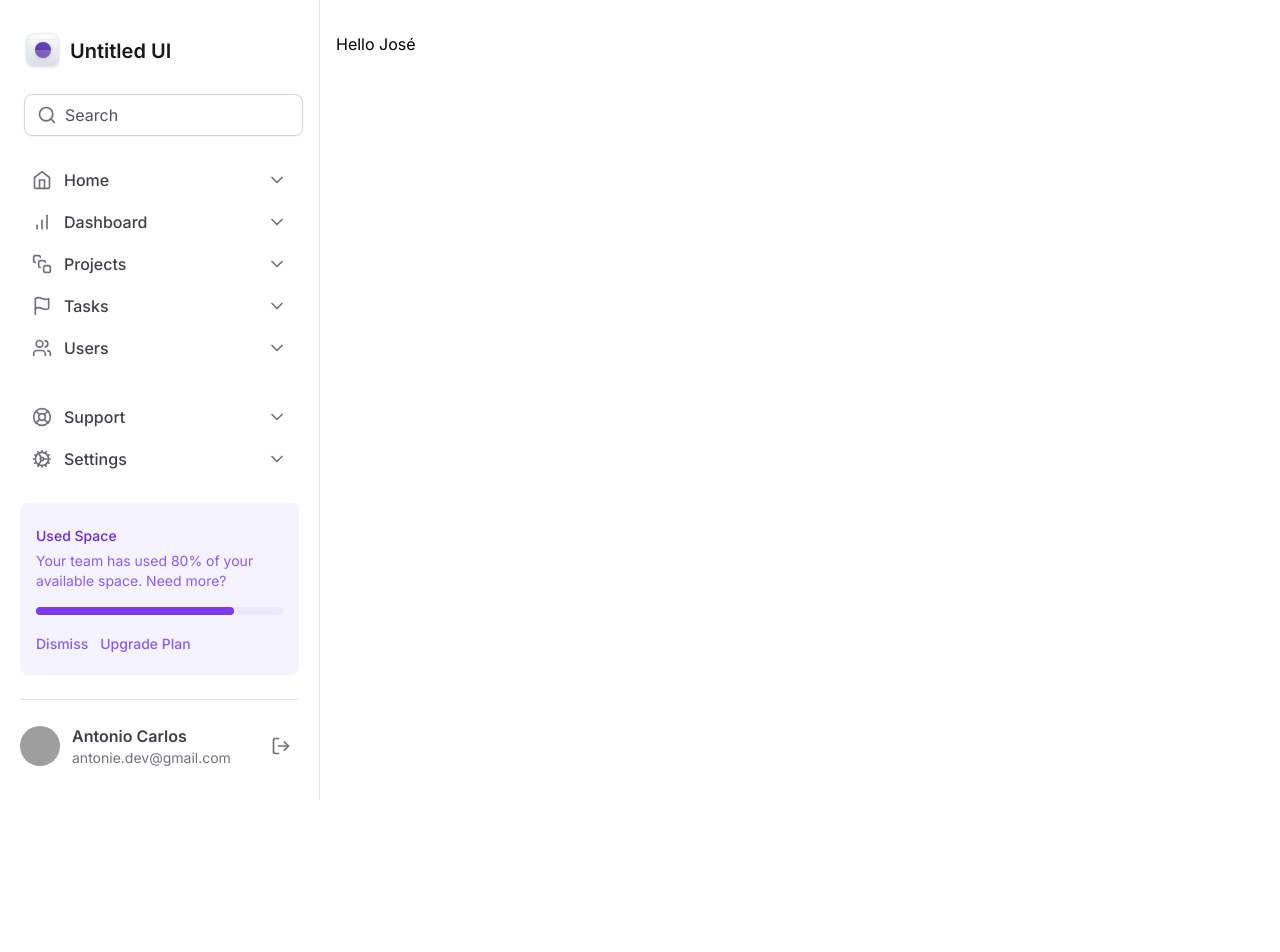
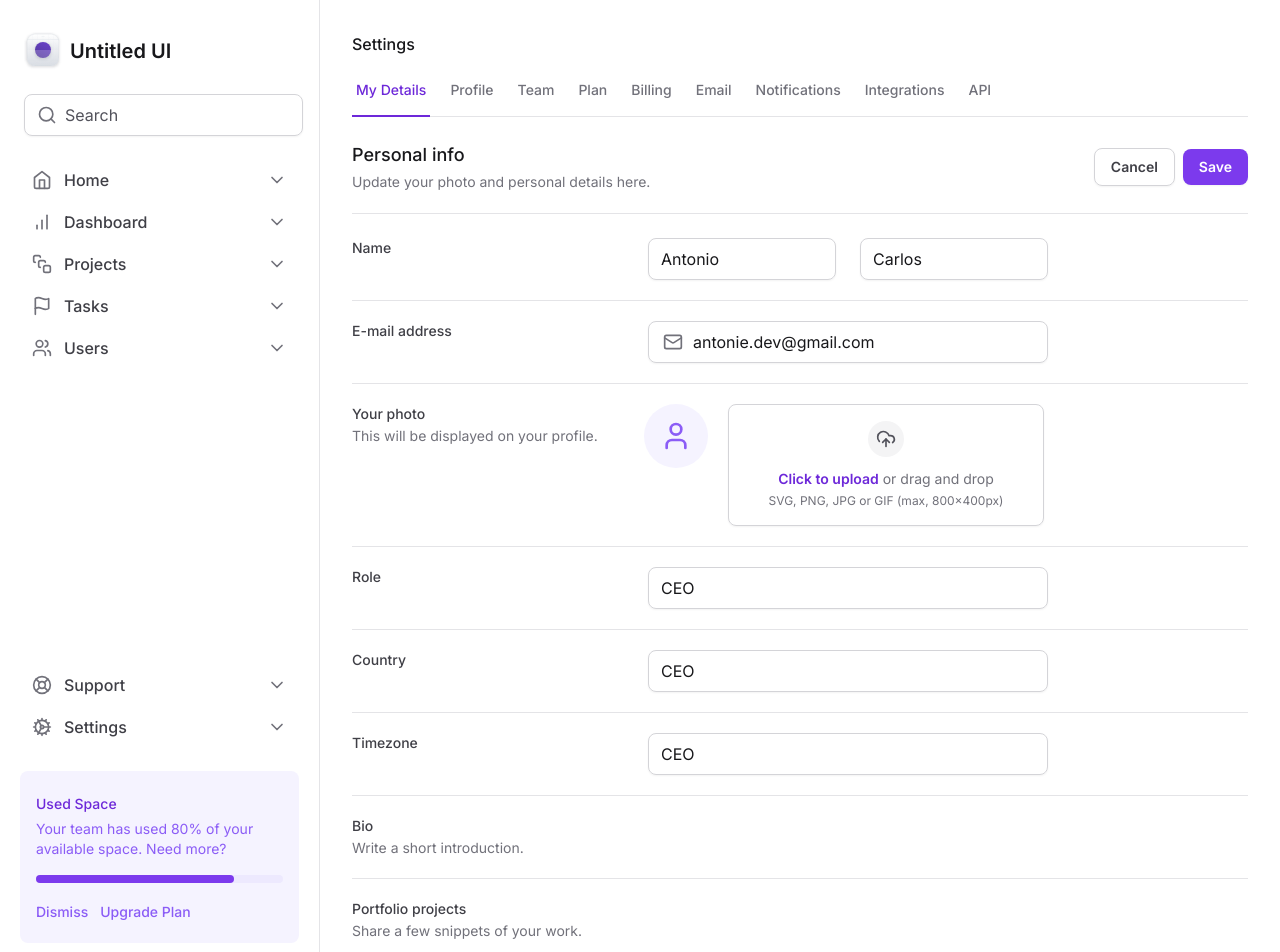
Before and after one commit to AntonioSilvaAzevedo/Tailwind-next, a Next.js app: page / in a window 1280 px wide. Shown: the top 952 px of the page. Before the commit the page ends 800 px from the top, so only its background shows below. Built offline with nearby package versions, Linux system fonts and the light colour scheme; grey boxes are pictures that could not be loaded.

Commit message:
add forms

```diff
--- a/package.json
+++ b/package.json
@@ -9,12 +9,14 @@
     "lint": "next lint"
   },
   "dependencies": {
+    "@radix-ui/react-tabs": "^1.0.4",
     "@types/node": "20.6.5",
     "@types/react": "18.2.22",
     "@types/react-dom": "18.2.7",
     "autoprefixer": "10.4.16",
     "eslint": "8.50.0",
     "eslint-config-next": "13.5.2",
+    "framer-motion": "^10.16.4",
     "lucide-react": "^0.279.0",
     "next": "13.5.2",
     "postcss": "8.4.30",
--- /dev/null
+++ b/src/app/components/SettingTabs/TabItem.tsx
@@ -0,0 +1,23 @@
+'use client'
+
+import * as Tabs from '@radix-ui/react-tabs'
+import { motion } from 'framer-motion'
+
+export interface TabItemProps {
+  value: string,
+  title: string,
+  isSelected?: boolean,
+}
+export function TabItem({value, title, isSelected = false}: TabItemProps){
+  return(
+    <Tabs.Trigger
+            value={value}
+            className='relative px-1 pb-4 text-sm font-medium text-zinc-500 hover:text-violet-700 data-[state=active]:text-violet-700'>
+            <span>{title}</span>
+
+            {isSelected && (
+            <motion.div layoutId='activeTab' className='absolute -bottom-px left-0 right-0 h-0.5 bg-violet-700'/>
+            )}
+          </Tabs.Trigger>
+  )
+}
--- /dev/null
+++ b/src/app/components/SettingTabs/index.tsx
@@ -0,0 +1,26 @@
+'use client'
+
+import * as Tabs from '@radix-ui/react-tabs'
+import { useState } from 'react'
+import { TabItem } from './TabItem'
+
+export default function SettingsTabs() {
+  const [currentTab, setCurrentTab] = useState('tab1')
+  return (
+
+      <Tabs.Root value={currentTab} onValueChange={setCurrentTab}>
+        <Tabs.List className='mt-6 flex w-full items-center gap-4 border-b border-zinc-200'>
+        <TabItem value='tab1' title='My Details' isSelected={currentTab === 'tab1'}/>
+        <TabItem value='tab2' title='Profile'isSelected={currentTab === 'tab2'}/>
+        <TabItem value='tab3' title='Team'isSelected={currentTab === 'tab3'}/>
+        <TabItem value='tab4' title='Plan'isSelected={currentTab === 'tab4'}/>
+        <TabItem value='tab5' title='Billing'isSelected={currentTab === 'tab5'}/>
+        <TabItem value='tab6' title='Email'isSelected={currentTab === 'tab6'}/>
+        <TabItem value='tab7' title='Notifications'isSelected={currentTab === 'tab7'}/>
+        <TabItem value='tab8' title='Integrations'isSelected={currentTab === 'tab8'}/>
+        <TabItem value='tab9' title='API'isSelected={currentTab === 'tab9'}/>
+        </Tabs.List>
+      </Tabs.Root>
+
+  )
+}
--- a/src/app/layout.tsx
+++ b/src/app/layout.tsx
@@ -16,12 +16,12 @@
   children: React.ReactNode
 }) {
   return (
-    <html lang="en">
+    <html lang="en" className='antialiased'>
       <body className={inter.className}>
         <div className='grid min-h-screen grid-cols-app'>
-         <SideBar />
+        <SideBar />
 
-          <main className='px-4 pb-12 pt-8'>{children}</main>
+          <main className='px-8 pb-12 pt-8'>{children}</main>
         </div>
         </body>
     </html>
--- a/src/app/page.tsx
+++ b/src/app/page.tsx
@@ -1,3 +1,184 @@
+import { Mail, UploadCloud, User } from "lucide-react";
+import * as Input from "./components/Input";
+import SettingsTabs from "./components/SettingTabs";
+
 export default function Home() {
-  return <h1 className=" "> Hello José</h1>;
+  return (
+    <>
+      <h1 className="text-3xl- font-medium text-zinc-900">Settings</h1>
+
+      <SettingsTabs />
+
+      <div className="mt-6 flex flex-col">
+        <div className="flex items-center justify-between pb-5 border-b border-zinc-200">
+          <div className="space-y-1">
+            <h2 className="text-lg font-medium text-zinc-900">Personal info</h2>
+            <span className="text-sm text-zinc-500">Update your photo and personal details here.</span>
+          </div>
+          <div className="flex items-center gap-2">
+            <button
+            type="button"
+            className="border border-zinc-300 text-zinc-700 hover:bg-zinc-50 rounded-lg px-4 py-2 text-sm font-semibold shadow-sm "
+            >
+              Cancel
+            </button>
+            <button
+              type="button"
+              form="settings"
+              className="bg-violet-600 text-white hover:bg-violet-700 rounded-lg px-4 py-2 text-sm font-semibold shadow-sm"
+              >
+                Save
+            </button>
+          </div>
+        </div>
+
+        <form
+        id="settings"
+        action=""
+        className="mt-6 flex w-full flex-col gap-5 divide-y divide-zinc-200"
+        >
+          <div className="grid grid-cols-form gap-3">
+            <label
+              htmlFor="firstName"
+              className="text-sm font-medium text-zinc-700"
+              >
+              Name
+            </label>
+            <div className="grid gap-6 grid-cols-2">
+            <Input.Root>
+              <Input.Control id="firstName" defaultValue="Antonio"/>
+            </Input.Root>
+
+            <Input.Root>
+              <Input.Control defaultValue="Carlos"/>
+            </Input.Root>
+          </div>
+          </div>
+
+          <div className="grid grid-cols-form gap-3 pt-5">
+            <label
+              htmlFor="email"
+              className="text-sm font-medium text-zinc-700 "
+              >
+              E-mail address
+            </label>
+            <Input.Root>
+            <Input.Prefix >
+            <Mail  className="h-5 t-5 text-zinc-500"/>
+            </Input.Prefix>
+              <Input.Control id="email" defaultValue="antonie.dev@gmail.com " type="email"/>
+            </Input.Root>
+          </div>
+
+          <div className="grid grid-cols-form gap-3 pt-5">
+            <label
+              htmlFor="photo"
+              className="text-sm font-medium text-zinc-700 "
+              >
+              Your photo
+              <span className="mt-0.5 block text-sm font-normal text-zinc-500">This will be displayed on your profile.</span>
+            </label>
+            <div className="flex items-start gap-5">
+              <div className="flex h-16 w-16 items-center justify-center rounded-full bg-violet-50">
+                <User className="h-8 w-8 text-violet-500"/>
+              </div>
+
+              <label
+                htmlFor="photo"
+                className="group flex-1 cursor-pointer flex flex-col items-center gap-3 rounded-lg border border-zinc-300 px-6 py-4 text-center text-zinc-500 shadow-sm hover:border-zinc-400 hover:shadow-md hover:border-violet-200 hover:bg-violet-25 hover:text-violet-500"
+                >
+                <div className="rounded-full border-6 border-zinc-50 bg-zinc-100 p-2 group-hover:border-violet-50 group-hover:bg-violet-100">
+                  <UploadCloud className="h-5 w-5 text-zinc-600 group-hover:text-violet-600"/>
+                </div>
+
+                <div className="flex flex-col items-center gap-1">
+                  <span className="text-sm">
+                    <span className="font-semibold text-violet-700">Click to upload</span>{' '}
+                  or drag and drop
+                </span>
+                  <span className="text-xs">
+                    SVG, PNG, JPG or GIF (max, 800x400px)
+                  </span>
+                </div>
+              </label>
+              <input type="file" className="sr-only" id="photo"/>
+            </div>
+          </div>
+
+          <div className="grid grid-cols-form gap-3 pt-5">
+            <label
+              htmlFor="role"
+              className="text-sm font-medium text-zinc-700 "
+              >
+              Role
+            </label>
+            <Input.Root>
+              <Input.Control id="role" defaultValue="CEO" />
+            </Input.Root>
+          </div>
+
+          <div className="grid grid-cols-form gap-3 pt-5">
+            <label
+              htmlFor="country"
+              className="text-sm font-medium text-zinc-700 "
+              >
+              Country
+            </label>
+            <Input.Root>
+              <Input.Control id="country" defaultValue="CEO" />
+            </Input.Root>
+          </div>
+
+          <div className="grid grid-cols-form gap-3 pt-5">
+            <label
+              htmlFor="timezone"
+              className="text-sm font-medium text-zinc-700 "
+              >
+              Timezone
+            </label>
+            <Input.Root>
+              <Input.Control id="timezone" defaultValue="CEO" />
+            </Input.Root>
+          </div>
+
+          <div className="grid grid-cols-form gap-3 pt-5">
+            <label
+              htmlFor="bio"
+              className="text-sm font-medium text-zinc-700 "
+              >
+              Bio
+              <span className="mt-0.5 block text-sm font-normal text-zinc-500">Write a short introduction.</span>
+            </label>
+            <div></div>
+          </div>
+
+          <div className="grid grid-cols-form gap-3 pt-5">
+            <label
+              htmlFor="projects"
+              className="text-sm font-medium text-zinc-700 "
+              >
+              Portfolio projects
+              <span className="mt-0.5 block text-sm font-normal text-zinc-500">Share a few snippets of your work.</span>
+            </label>
+            <div></div>
+          </div>
+
+          <div className="flex items-center justify-end gap-2 pt-5">
+            <button
+            type="button"
+            className="border border-zinc-300 text-zinc-700 hover:bg-zinc-50 rounded-lg px-4 py-2 text-sm font-semibold shadow-sm "
+            >
+              Cancel
+            </button>
+            <button
+              type="button"
+              className="bg-violet-600 text-white hover:bg-violet-700 rounded-lg px-4 py-2 text-sm font-semibold shadow-sm"
+              >
+                Save
+            </button>
+          </div>
+        </form>
+      </div>
+    </>
+  )
 }
--- a/tailwind.config.ts
+++ b/tailwind.config.ts
@@ -10,6 +10,15 @@
     extend: {
       gridTemplateColumns: {
         app: 'minmax(18rem, 20rem) 1fr',
+        form: 'minmax(7.5rem, 17.5rem) minmax(25rem, 1fr) minmax(0, 15rem)',
+      },
+      borderWith : {
+        6: '6px',
+      },
+      colors: {
+        violet: {
+          25: '#fcfaff',
+        }
       },
       backgroundImage: {
         'gradient-radial': 'radial-gradient(var(--tw-gradient-stops))',
```
Also changed, not shown: 1 other file (tests, documents, lock files or other folders).
